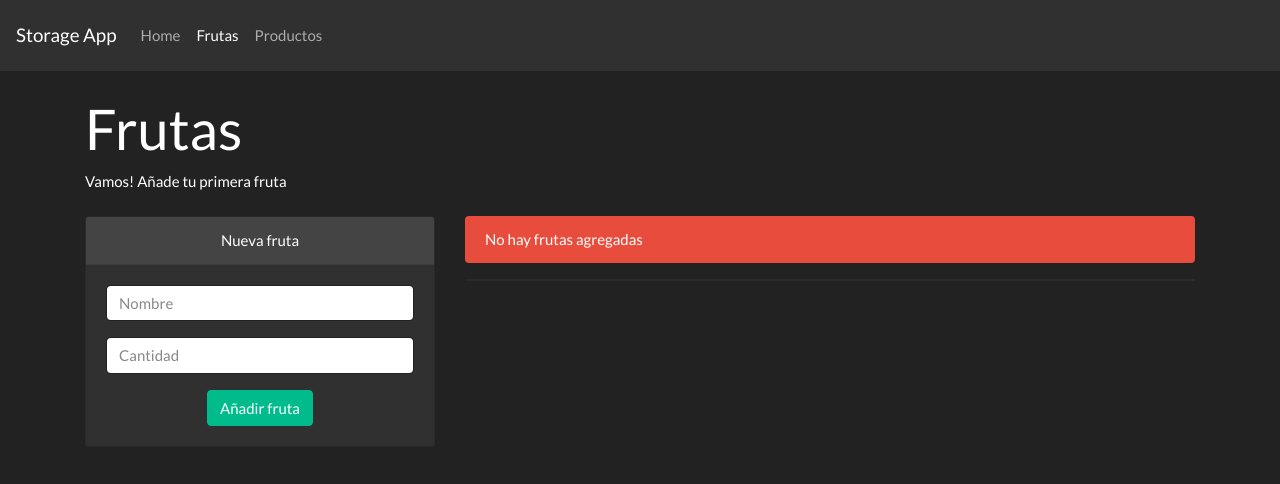
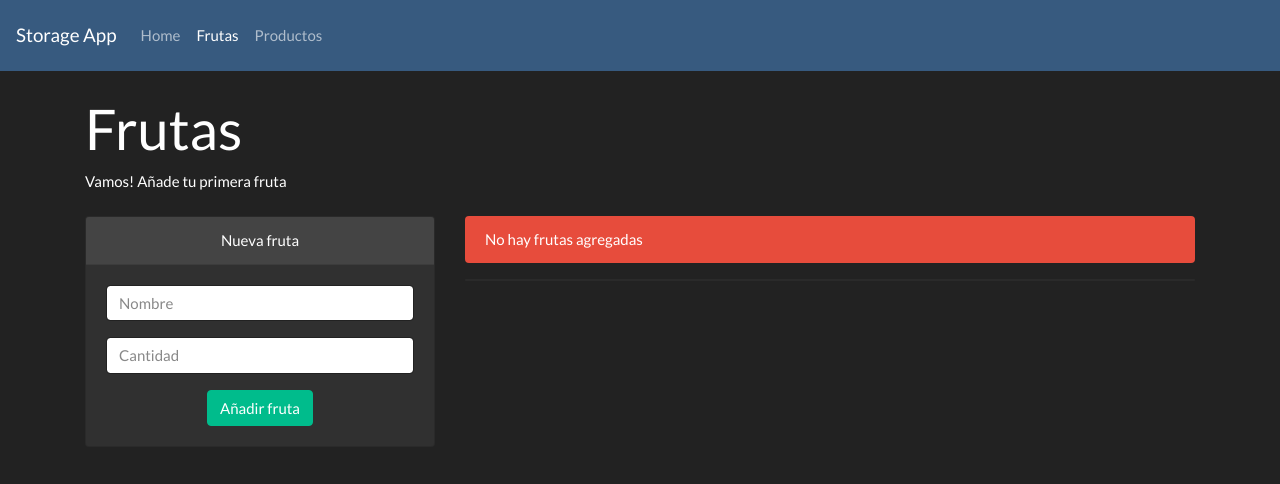
Before and after one commit to 64riera/practice1-angular, an Angular app: page /frutas in a window 1280 px wide. Shown: the top 484 px of the page. Built offline with nearby package versions, Linux system fonts and the light colour scheme.

Commit message:
Navbar color changed to primary

```diff
--- a/src/app/app.component.html
+++ b/src/app/app.component.html
@@ -1,6 +1,4 @@
-
-
-<nav class="navbar navbar-expand-lg navbar-dark bg-dark">
+<nav class="navbar navbar-expand-lg navbar-dark bg-primary">
   <div class="navbar-brand">Storage App</div>
   <ul class="navbar-nav mr-auto">
     <li class="nav-item">
```
